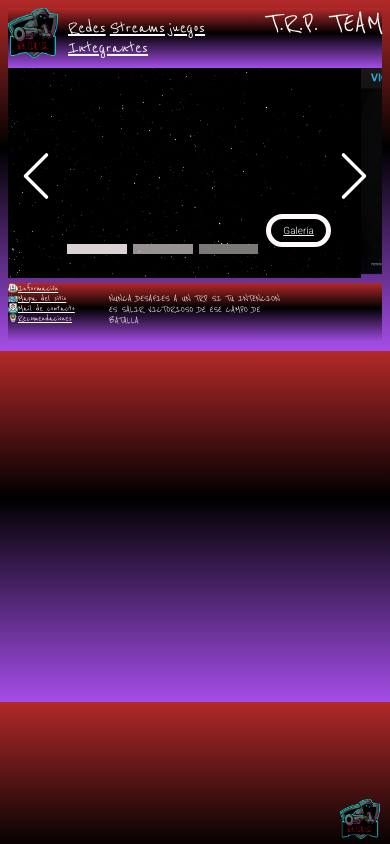
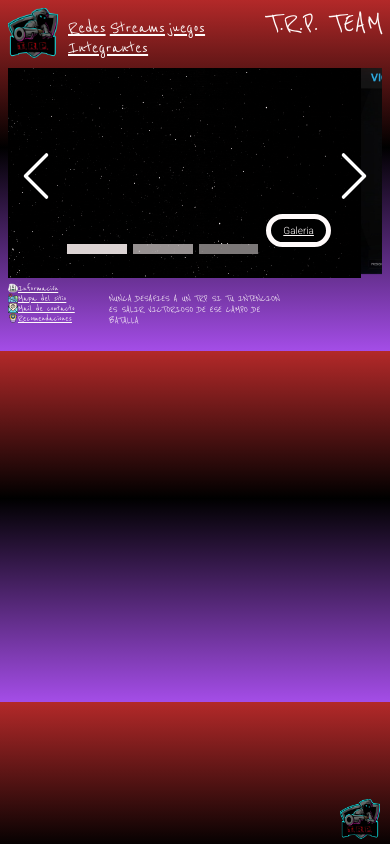
Before and after one commit to Nahuel-hernandez/Proyecto_trp, a website: page index.html in a window 390 px wide. Drawn offline with nearby package versions, Linux system fonts and the light colour scheme; files that its build step writes are made by us from their sources.

Commit message:
Cambios de color

```diff
--- a/scss/estilos.scss
+++ b/scss/estilos.scss
@@ -17,7 +17,7 @@ outlast:darkgreen
 @for $i from 1 through 5{
     h#{$i}
     {
-    color: darken( #ffffff, $i*20);
+    color: darken( #2600ff, $i*20);
     }
 }
 
@@ -1041,7 +1041,7 @@ body{
 
         .encabezado-de-pagina
         {
-            background-image: linear-gradient(180deg, rgb(179, 41, 41) 0%, rgba(0,0,0,1) 42%, rgb(164, 77, 231) 100%);
+            background-image: linear-gradient(180deg, rgb(179, 41, 41) );
             font-size: 50px;
             height: 120px;
             display: grid;
@@ -1106,7 +1106,7 @@ body{
 
     .pie-de-pagina
 {
-    background-image: linear-gradient(180deg, rgb(179, 41, 41) 0%, rgba(0,0,0,1) 42%, rgb(164, 77, 231) 100%);
+    background-image: linear-gradient(180deg rgb(82, 52, 105));
     color: snow;
     height: 120px;
     display: grid;
@@ -1302,7 +1302,7 @@ a.cuerpo-index__galeria{
     @media(max-width: 1024px){
         .encabezado-de-pagina
         {
-            background-image: linear-gradient(180deg, rgb(179, 41, 41) 0%, rgba(0,0,0,1) 42%, rgb(164, 77, 231) 100%);
+            background-image: linear-gradient(180deg, rgb(179, 41, 41) );
             font-size: 40px;
             height: 120px;
             display: grid;
@@ -1367,7 +1367,7 @@ a.cuerpo-index__galeria{
 
     .pie-de-pagina
 {
-    background-image: linear-gradient(180deg, rgb(179, 41, 41) 0%, rgba(0,0,0,1) 42%, rgb(164, 77, 231) 100%);
+    background-image: linear-gradient(180deg rgb(82, 52, 105));
     color: snow;
     height: 120px;
     font-size: 25px;
@@ -1559,7 +1559,7 @@ a.cuerpo-index__galeria{
 
         .encabezado-de-pagina
         {
-            background-image: linear-gradient(180deg, rgb(179, 41, 41) 0%, rgba(0,0,0,1) 42%, rgb(164, 77, 231) 100%);
+            background-image: linear-gradient(180deg, rgb(179, 41, 41) );
             font-size: 40px;
             height: 120px;
             display: grid;
@@ -1624,7 +1624,7 @@ a.cuerpo-index__galeria{
 
     .pie-de-pagina
 {
-    background-image: linear-gradient(180deg, rgb(179, 41, 41) 0%, rgba(0,0,0,1) 42%, rgb(164, 77, 231) 100%);
+    background-image: linear-gradient(180deg rgb(82, 52, 105));
     color: snow;
     height: 120px;
     font-size: 20px;
@@ -1846,7 +1846,7 @@ a.cuerpo-index__galeria{
 
     .encabezado-de-pagina
     {
-        background-image: linear-gradient(180deg, rgb(179, 41, 41) 0%, rgba(0,0,0,1) 42%, rgb(164, 77, 231) 100%);
+        background-image: linear-gradient(180deg, rgb(179, 41, 41) );
         font-size: 10px;
         height: 60px;
         display: grid;
@@ -1911,7 +1911,7 @@ a.cuerpo-index__galeria{
 
 .pie-de-pagina
 {
-background-image: linear-gradient(180deg, rgb(179, 41, 41) 0%, rgba(0,0,0,1) 42%, rgb(164, 77, 231) 100%);
+background-image: linear-gradient(180deg rgb(82, 52, 105));
 color: snow;
 height: 60px;
 font-size: 10px;
```
